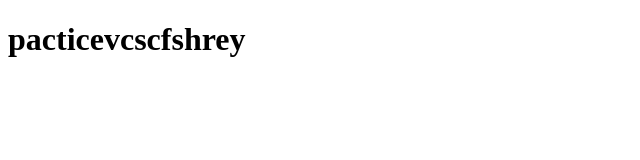
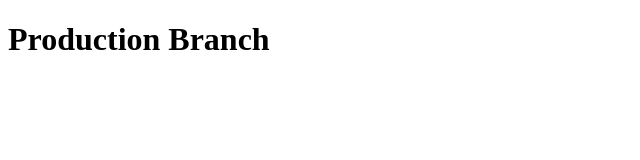
Before and after one commit to Yash18-20/pacticevcscfshrey, a plain HTML site: page index.html in a window 1280 px wide. Shown: the whole page, without its empty margins (0-640 px from the left). Drawn offline with Linux system fonts and the light colour scheme.

Commit message:
first commit in shrey-01

```diff
--- a/index.html
+++ b/index.html
@@ -6,6 +6,7 @@
     <title>pacticevcscfshrey</title>
 </head>
 <body>
-    <h1>pacticevcscfshrey</h1>
+    <h1>Production Branch</h1>
+
 </body>
 </html>
```
